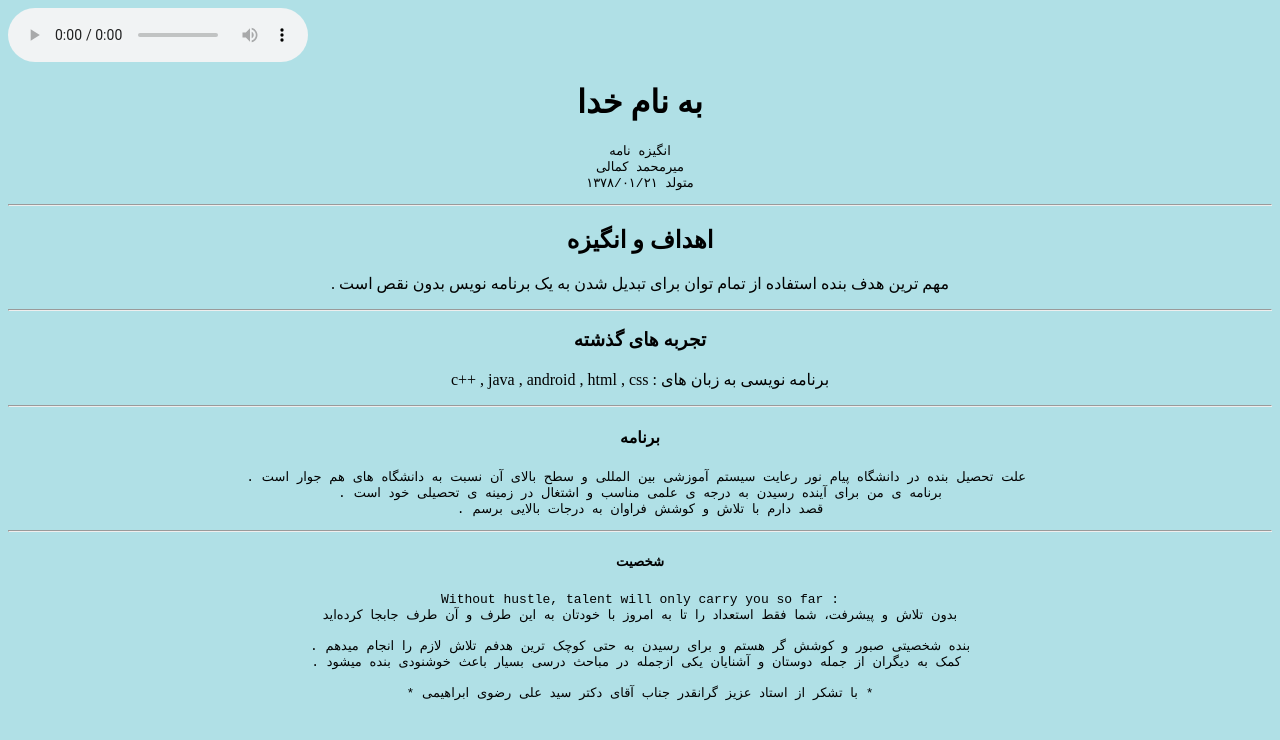
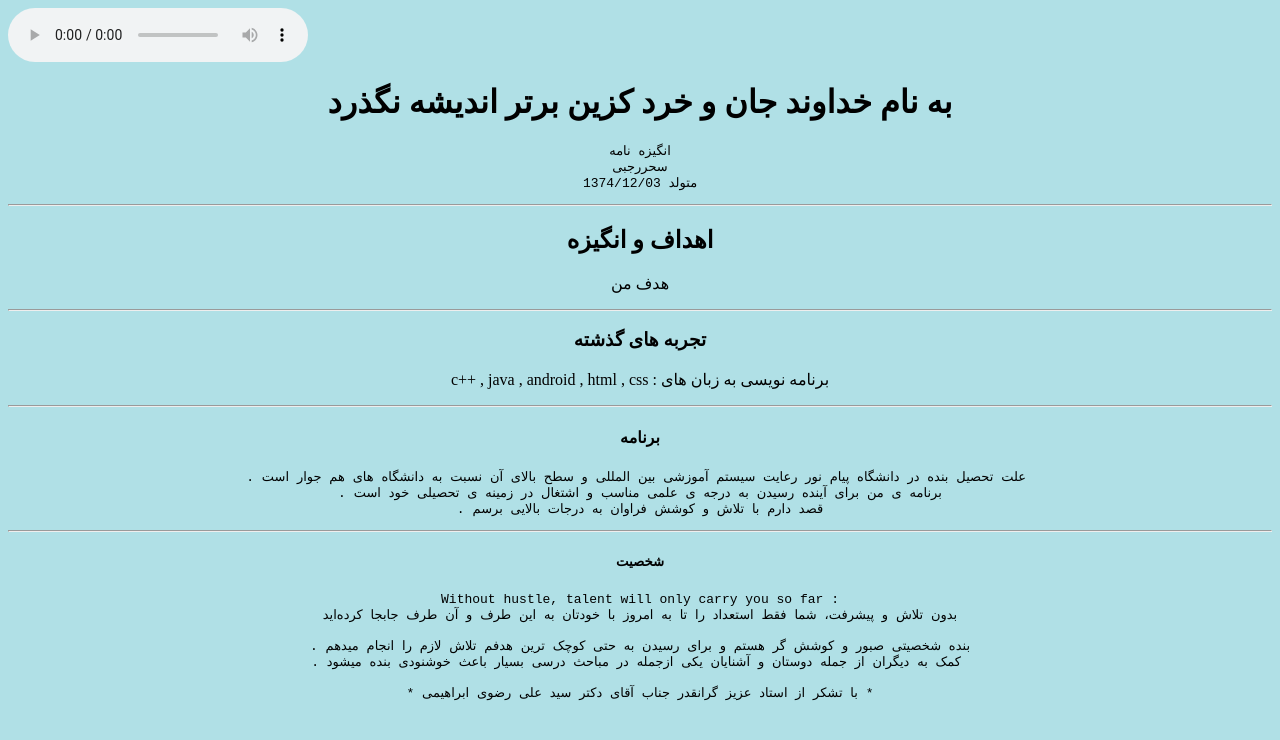
Before and after one commit to Saharrajabi/SOP, a plain HTML site: page index.html in a window 1280 px wide. Drawn offline with Linux system fonts and the light colour scheme.

Commit message:
Update index.html

```diff
--- a/index.html
+++ b/index.html
@@ -13,18 +13,17 @@
 <body style="background-color:powderblue;">
 
 
-<h1 style="text-align:center;">به نام خدا</h1>
+<h1 style="text-align:center;">به نام خداوند جان و خرد    کزین برتر اندیشه نگذرد</h1>
 <pre style="text-align:center;">
 انگیزه نامه
-میرمحمد کمالی
-متولد ۱۳۷۸/۰۱/۲۱
+سحررجبی
+متولد 1374/12/03
 </pre>
 
 <hr>
 
 <h2 style="text-align:center;">اهداف و انگیزه</h2>
-<p style="text-align:center;"> . مهم ترین هدف بنده استفاده از تمام توان برای تبدیل شدن به یک برنامه نویس بدون نقص است
-
+<p style="text-align:center;"> هدف من
 <hr>
 
 <h3 style="text-align:center;">تجربه های گذشته</h3>
```
